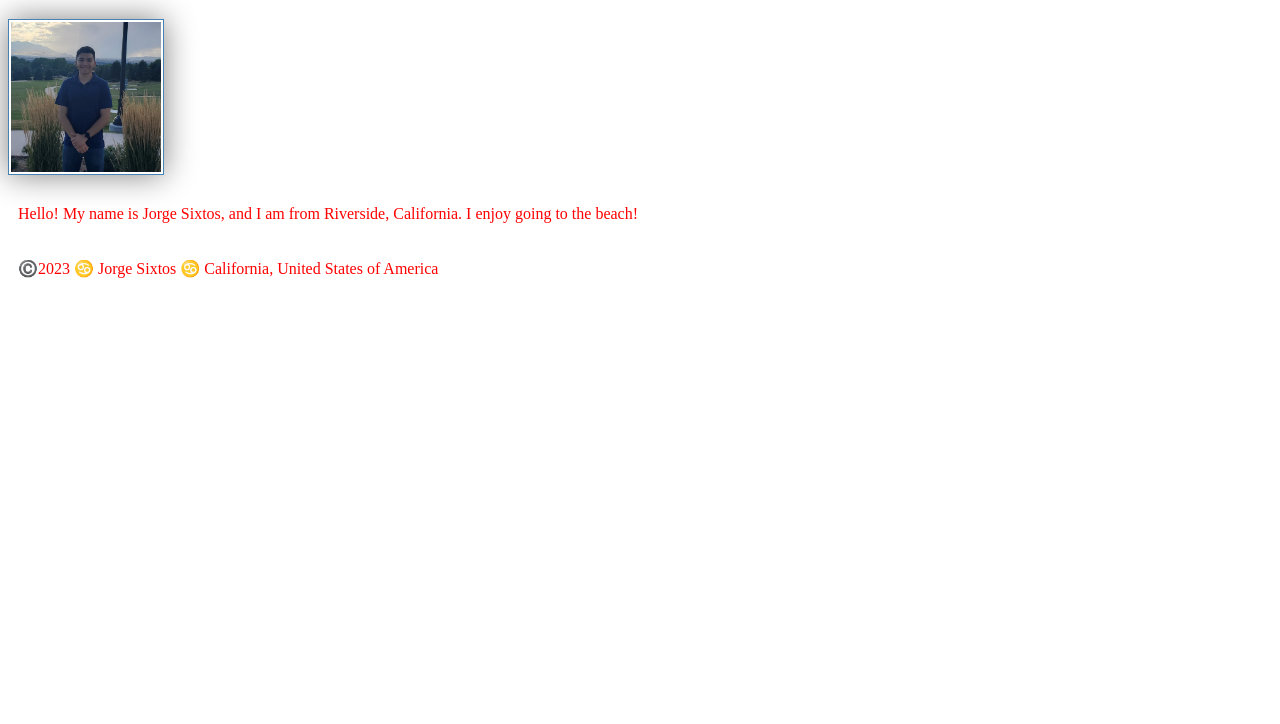
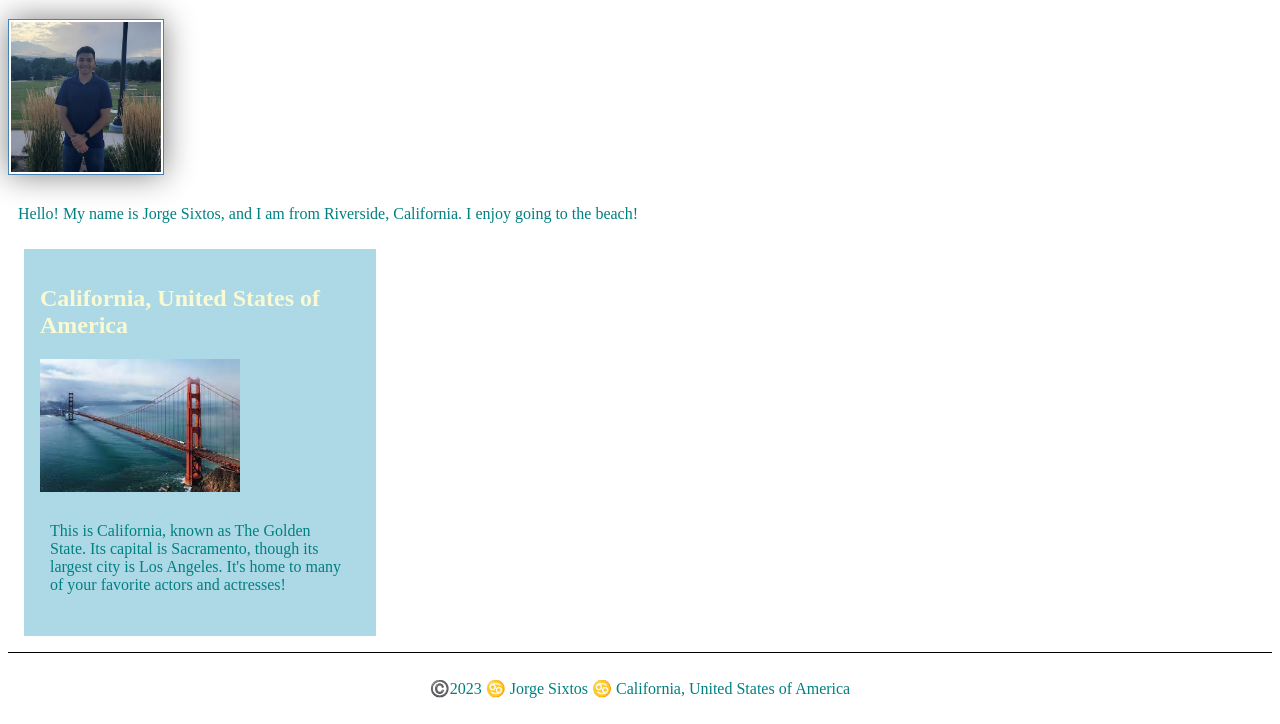
Before and after one commit to jorge-sixtos/wdd130, a plain HTML site: page index.html in a window 1280 px wide. Shown: the part 263-987 px from the top of the page. Before the commit the page ends 800 px from the top, so only its background shows below. Drawn offline with Linux system fonts and the light colour scheme.

Commit message:
index update

```diff
--- a/index.html
+++ b/index.html
@@ -3,8 +3,10 @@
     <head>
         <meta charset="utf-8">
         <meta name="viewport" content="width=device-width,initial-scale=1.0">
+        <title> Jorge Sixtos | WDD 130</title>
+        <meta name="description" content="The page that's all about me, Jorge Sixtos! You can find out where I'm from and some of my favorite hobbies!">
+        <meta name="author" content="Jorge Sixtos">
         <link rel="stylesheet" href="styles/styles.css">
-        <title> Jorge Sixtos | WDD 130</title>
     </head>
     <body>
         <header>
@@ -21,6 +23,11 @@
             <p>Hello! My name is Jorge Sixtos, and I am from Riverside, California. I enjoy going to the beach!</p>
 
         </main>
+        <aside>
+            <h2>California, United States of America</h2>
+            <img src="images/california.jpg" alt="This is California!" width="200">
+            <p>This is California, known as The Golden State. Its capital is Sacramento, though its largest city is Los Angeles. It's home to many of your favorite actors and actresses!</p>
+        </aside>
         <footer>
             <p>©️2023 ♋ Jorge Sixtos ♋ California, United States of America </p>
         </footer>
--- a/styles/styles.css
+++ b/styles/styles.css
@@ -1,5 +1,6 @@
 p {
-    color: red;
+    padding: 0;
+    color: teal;
 }
 nav {
     background-color: steelblue;
@@ -13,7 +14,7 @@ nav a {
 h1 {
     color: steelblue;
 }
-img {
+main img {
     width: 150px;
     height: auto;
     border: 1px solid steelblue;
@@ -23,3 +24,23 @@ img {
 p {
     padding: 10px;
 }
+main {
+    max-width: 840px;
+}
+aside {
+    width: 20rem;
+    margin: 1rem;
+    border: 1px solid lightseagreen .2;
+    padding: 1rem;
+    background-color: lightblue;
+    color: lightgoldenrodyellow;
+}
+aside img {
+    width: 200px;
+    height: auto;
+}
+footer {
+    margin-top: 1rem;
+    border-top: 1px solid black;
+    text-align: center;
+}
```
Also changed, not shown: images/california.jpg (added).
